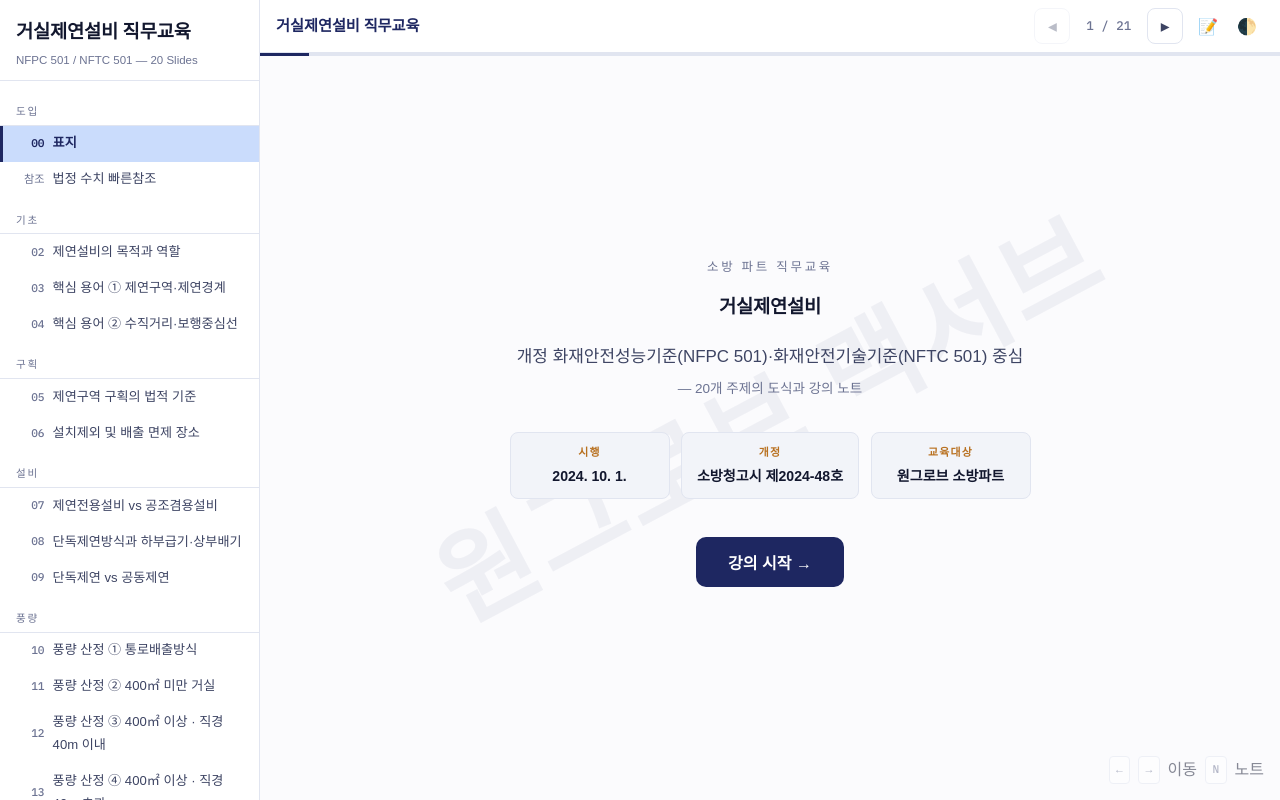
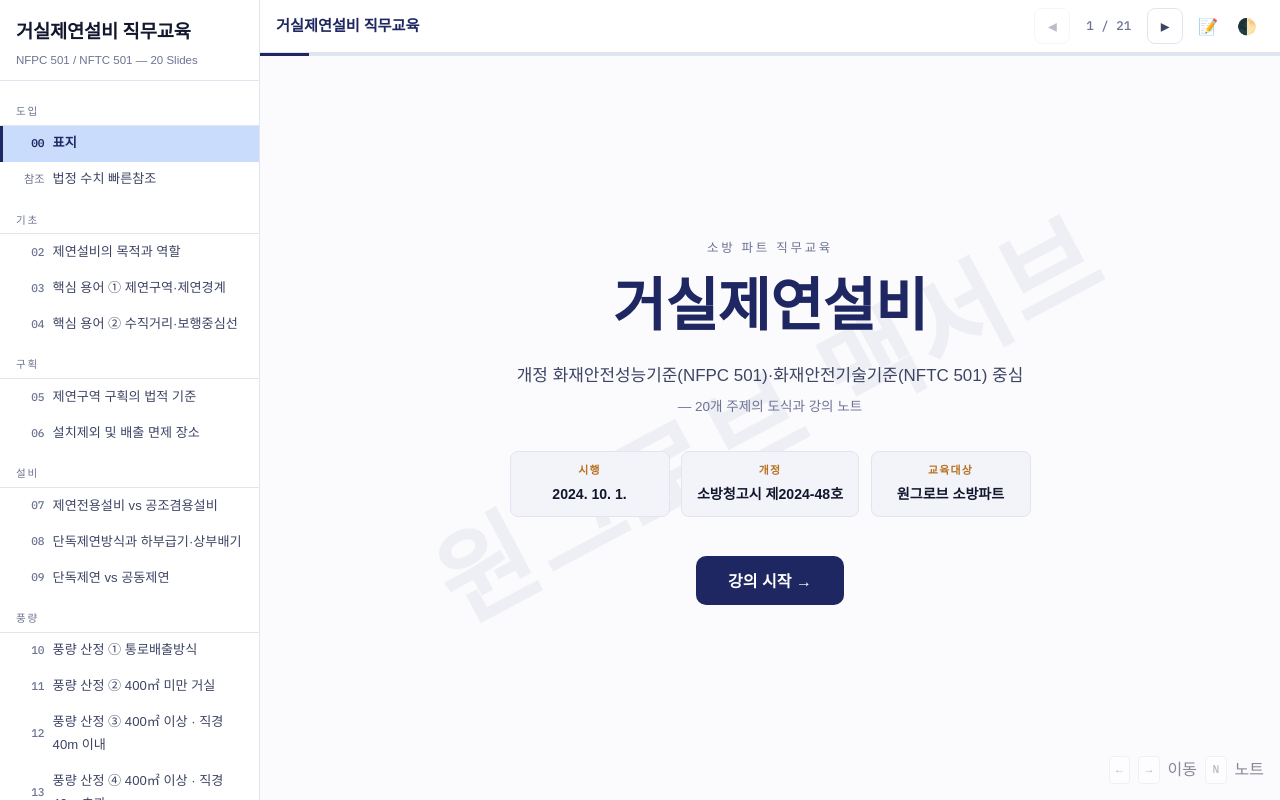
Before and after one commit to withwe68/smoke-control-training, a website: page public/index.html in a window 1280 px wide. Drawn offline with Linux system fonts and the light colour scheme; a web font is replaced by a local one.

Commit message:
Update index.html

```diff
--- a/public/index.html
+++ b/public/index.html
@@ -503,7 +503,7 @@ tbody tr:hover td.cite{color:var(--ink-2);font-weight:500}
         <div class="cover">
           <div class="cover-watermark" aria-hidden="true">원그로브 맥서브</div>
           <p class="kicker">소방 파트 직무교육</p>
-          <h3>거실제연설비</h3>
+          <h1>거실제연설비</h1>
           <p class="lede">개정 화재안전성능기준(NFPC 501)·화재안전기술기준(NFTC 501) 중심<br>
             <span class="lede-sub">— 20개 주제의 도식과 강의 노트</span></p>
           <div class="chips">
```
